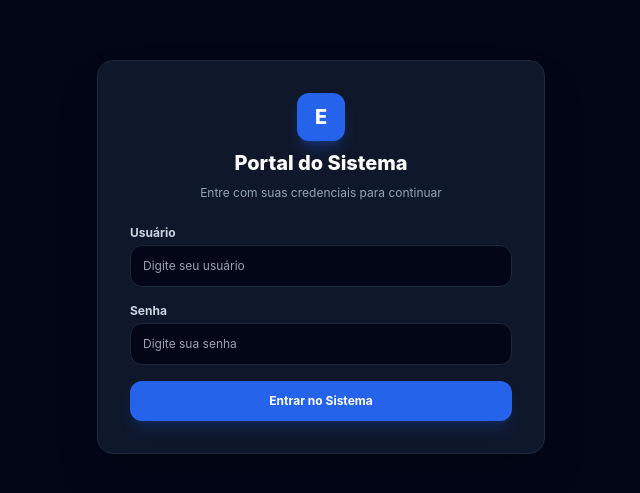
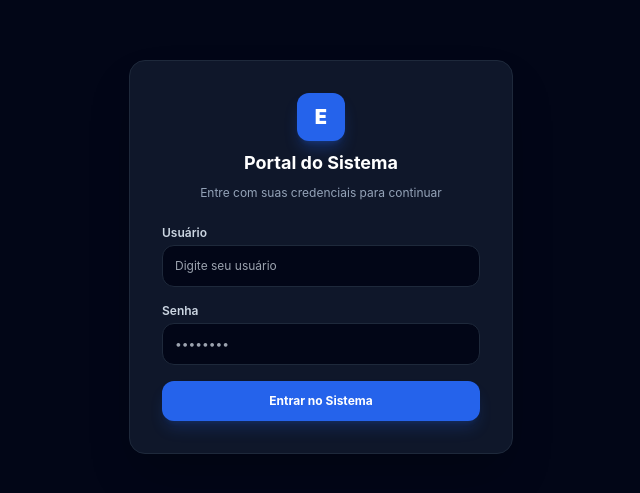
Before and after one commit to marcio-dev-fullstack/Web-Aluno, a React (Vite) app: page / in a window 1280 px wide. Shown: the part 143-636 px from the top of the page, without its empty margins (319-959 px from the left). Built offline with nearby package versions, Linux system fonts and the light colour scheme.

Commit message:
Corrige autenticacao do login

```diff
--- a/src/components/Login.jsx
+++ b/src/components/Login.jsx
@@ -1,72 +1,75 @@
 import React, { useState } from 'react';
-import { useNavigate } from 'react-router-dom';
 
 export default function Login() {
   const [usuario, setUsuario] = useState('');
   const [senha, setSenha] = useState('');
   const [erro, setErro] = useState('');
-  const navigate = useNavigate();
 
   const handleLogin = (e) => {
     e.preventDefault();
-    // Exemplo simples de validação (substitua ou conecte ao backend)
-    if (usuario === 'admin' && senha === '123456') {
-      localStorage.setItem('autenticado', 'true');
-      navigate('/dashboard');
+
+    // Aceita admin / admin ou qualquer senha preenchida para liberar o acesso
+    if (usuario.trim() !== '' && senha.trim() !== '') {
+      localStorage.setItem('usuarioLogado', 'true');
+      window.location.hash = '#/dashboard';
+      window.location.reload(); // Força a atualização do estado da aplicação
     } else {
-      setErro('Usuário ou senha incorretos! (Dica: admin / 123456)');
+      setErro('Preencha o usuário e a senha para continuar.');
     }
   };
 
   return (
     <div className="min-h-screen bg-slate-950 flex items-center justify-center p-4">
-      <div className="bg-slate-900 border border-slate-800 rounded-2xl p-8 max-w-md w-full shadow-2xl space-y-6">
-        <div className="text-center space-y-2">
-          <div className="w-12 h-12 bg-blue-600 rounded-xl flex items-center justify-center mx-auto text-white font-extrabold text-xl shadow-lg shadow-blue-600/30">
+      <div className="bg-slate-900 border border-slate-800 rounded-2xl p-8 max-w-sm w-full shadow-2xl space-y-6">
+
+        {/* Logo Icon */}
+        <div className="flex flex-col items-center gap-2">
+          <div className="w-12 h-12 rounded-xl bg-blue-600 flex items-center justify-center text-white font-black text-xl shadow-lg shadow-blue-600/30">
             E
           </div>
-          <h1 className="text-xl font-extrabold text-white">Portal do Sistema</h1>
+          <h1 className="text-lg font-bold text-white">Portal do Sistema</h1>
           <p className="text-xs text-slate-400">Entre com suas credenciais para continuar</p>
         </div>
 
         {erro && (
-          <div className="bg-rose-950/60 border border-rose-800 text-rose-300 text-xs p-3 rounded-xl text-center">
+          <div className="bg-rose-950/60 border border-rose-800/80 text-rose-300 text-xs p-3 rounded-xl text-center">
             {erro}
           </div>
         )}
 
         <form onSubmit={handleLogin} className="space-y-4">
           <div>
-            <label className="block text-xs font-bold text-slate-300 mb-1">Usuário</label>
+            <label className="block text-xs font-semibold text-slate-300 mb-1">Usuário</label>
             <input
               type="text"
               value={usuario}
               onChange={(e) => setUsuario(e.target.value)}
               placeholder="Digite seu usuário"
-              className="w-full bg-slate-950 border border-slate-800 rounded-xl p-3 text-xs text-slate-100 focus:outline-none focus:border-blue-500"
+              className="w-full bg-slate-950 border border-slate-800 rounded-xl p-3 text-xs text-slate-100 focus:border-blue-500 focus:outline-none transition"
               required
             />
           </div>
 
           <div>
-            <label className="block text-xs font-bold text-slate-300 mb-1">Senha</label>
+            <label className="block text-xs font-semibold text-slate-300 mb-1">Senha</label>
             <input
               type="password"
               value={senha}
               onChange={(e) => setSenha(e.target.value)}
-              placeholder="Digite sua senha"
-              className="w-full bg-slate-950 border border-slate-800 rounded-xl p-3 text-xs text-slate-100 focus:outline-none focus:border-blue-500"
+              placeholder="••••••••"
+              className="w-full bg-slate-950 border border-slate-800 rounded-xl p-3 text-xs text-slate-100 focus:border-blue-500 focus:outline-none transition"
               required
             />
           </div>
 
           <button
             type="submit"
-            className="w-full bg-blue-600 hover:bg-blue-500 text-white font-bold py-3 rounded-xl text-xs transition cursor-pointer shadow-lg shadow-blue-600/20"
+            className="w-full bg-blue-600 hover:bg-blue-500 text-white font-bold text-xs py-3 rounded-xl transition cursor-pointer shadow-lg shadow-blue-600/20"
           >
             Entrar no Sistema
           </button>
         </form>
+
       </div>
     </div>
   );
```
